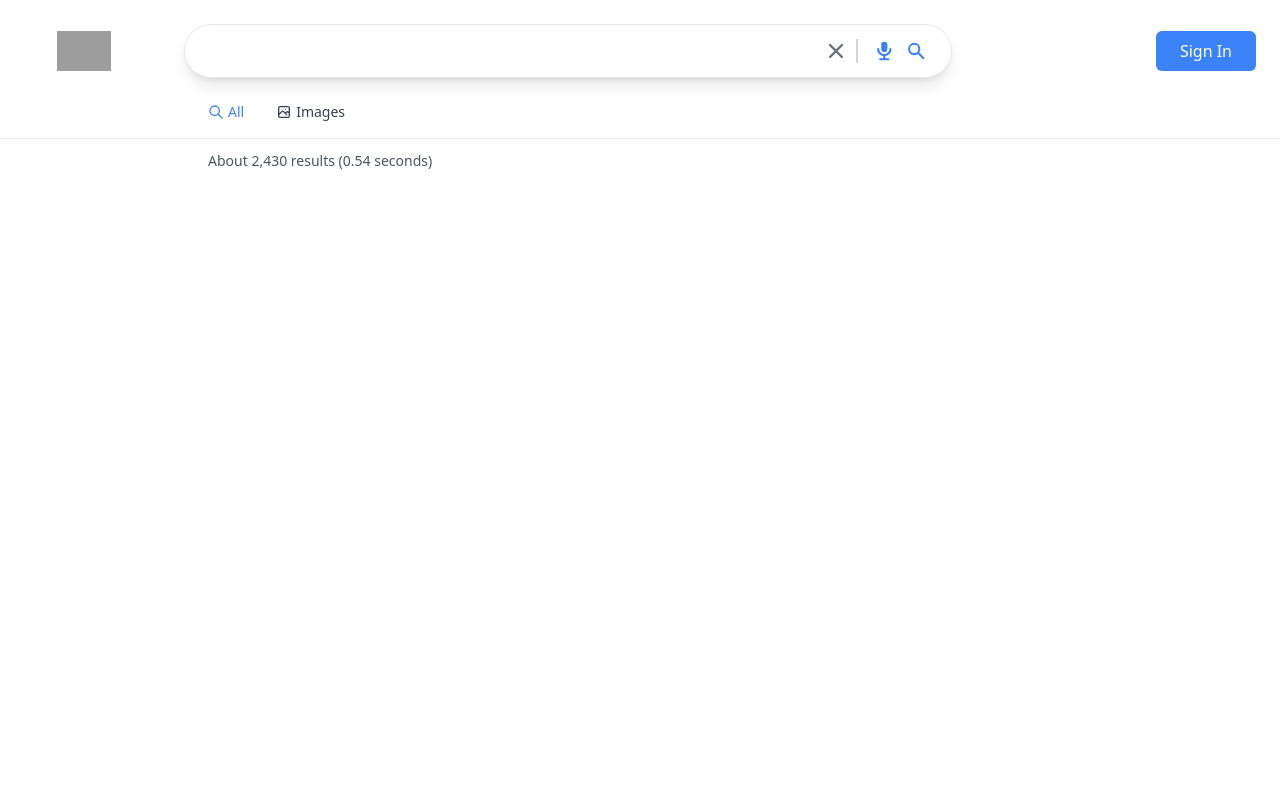
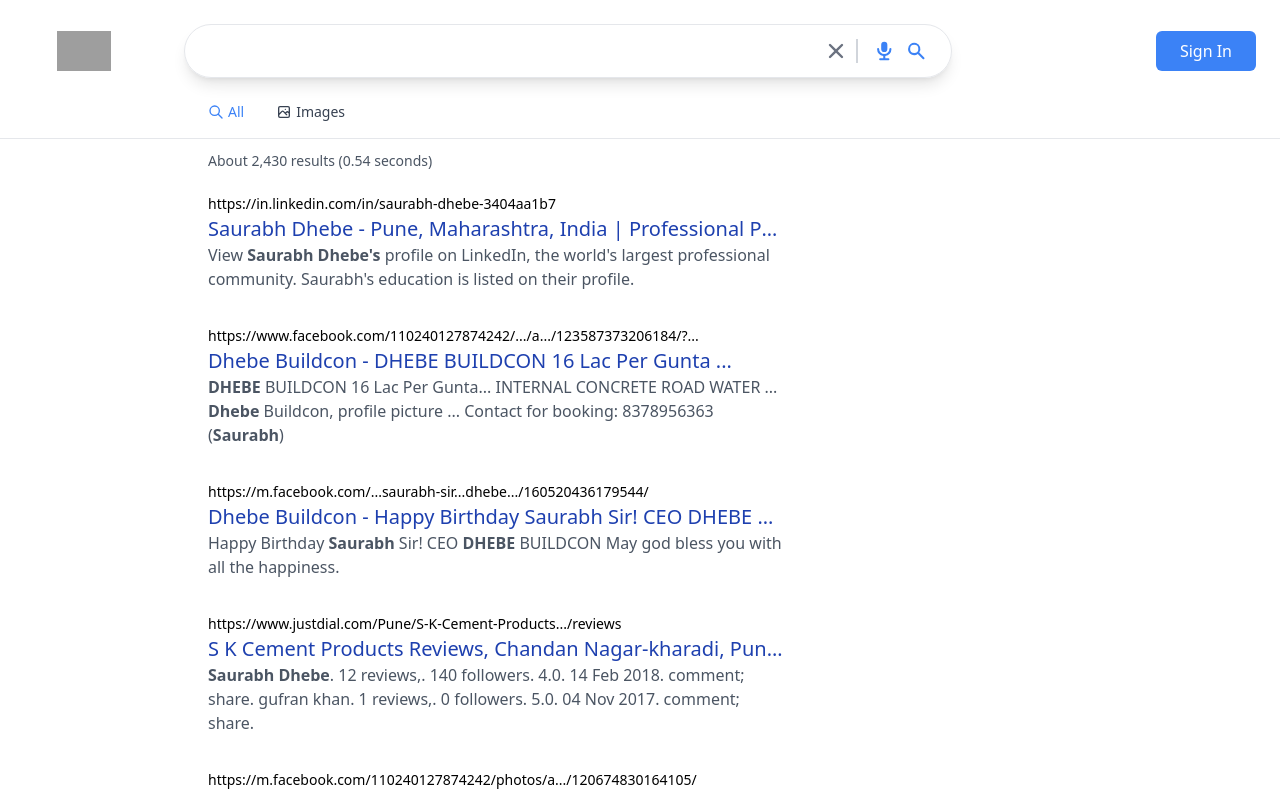
Before and after one commit to saurabhdhebe2/google-clone, a Next.js app: page /search in a window 1280 px wide. Shown: the top 795 px of the page. Built offline with nearby package versions, Linux system fonts and the light colour scheme; no server answers; grey boxes are pictures that could not be loaded.

Commit message:
created about data section & also modified the search page title

```diff
--- a/components/SearchResults.js
+++ b/components/SearchResults.js
@@ -1,3 +1,5 @@
+import Parser from "html-react-parser";
+
 const SearchResults = ({ results }) => {
   return (
     <div className="w-full mx-auto px-3 sm:pl-[5%] md:pl-[14%] lg:pl-52">
@@ -5,6 +7,25 @@
         About {results.searchInformation.formattedTotalResults} results (
         {results.searchInformation.formattedSearchTime} seconds)
       </p>
+      {results.items.map((result) => (
+        <div key={result.link} className="max-w-xl mb-8">
+          <div className="group">
+            <a className="text-sm truncate" href={result.link}>
+              {result.formattedUrl}
+            </a>
+            <a
+              className="group-hover:underline decoration-blue-800 "
+              href={result.link}
+            >
+              <h2 className="truncate text-xl font-md text-blue-800">
+                {result.title}
+              </h2>
+            </a>
+          </div>
+
+          <p className="text-gray-600">{Parser(result.htmlSnippet)}</p>
+        </div>
+      ))}
     </div>
   );
 };
--- a/package.json
+++ b/package.json
@@ -10,6 +10,7 @@
   },
   "dependencies": {
     "@heroicons/react": "^1.0.6",
+    "html-react-parser": "^3.0.4",
     "next": "12.3.1",
     "next-auth": "^4.14.0",
     "react": "18.2.0",
--- a/pages/search.js
+++ b/pages/search.js
@@ -6,6 +6,7 @@
 
 const search = ({ results }) => {
   const router = useRouter();
+  console.log(results);
 
   return (
     <div>
```
Also changed, not shown: 1 other file (tests, documents, lock files or other folders).
